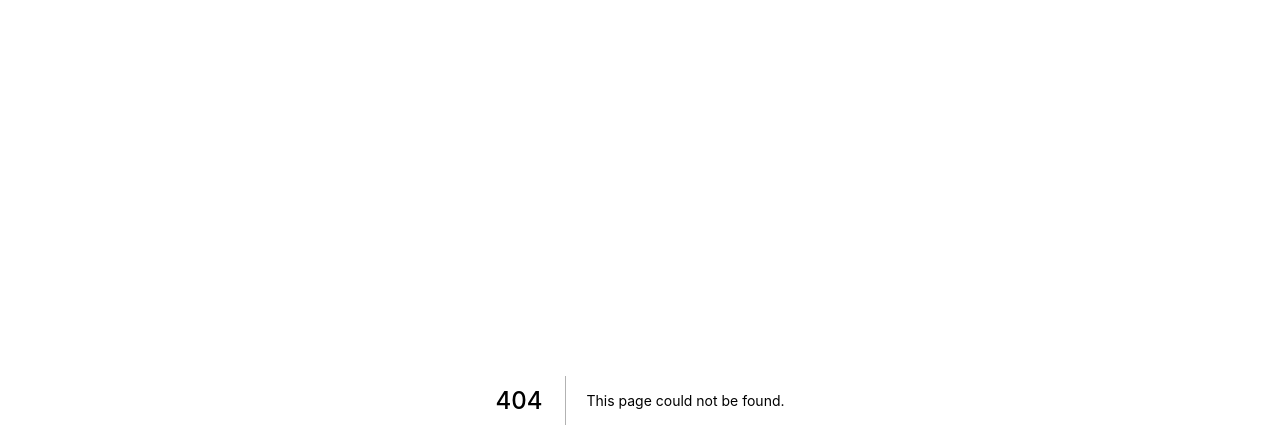
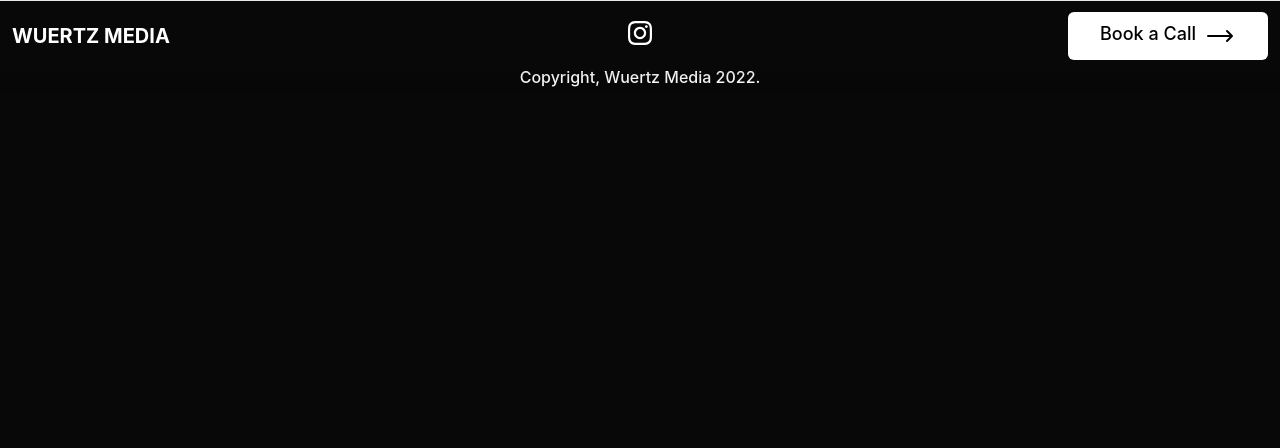
Before and after one commit to augustwoc/Wuertz-Media, a Next.js app: page /about-us in a window 1280 px wide. Before the commit this address had no page. Shown: the top 448 px of the page. Built offline with nearby package versions, Linux system fonts and the light colour scheme.

Commit message:
Create about-us.tsx

```diff
--- /dev/null
+++ b/pages/about-us.tsx
@@ -0,0 +1,14 @@
+import Footer from "../components/Footer";
+import Navbar from "../components/Navbar";
+
+const Aboutus = () => {
+  return (
+    <div>
+      <Navbar />
+      <div></div>
+      <Footer relative={false} />
+    </div>
+  );
+};
+
+export default Aboutus;
```
